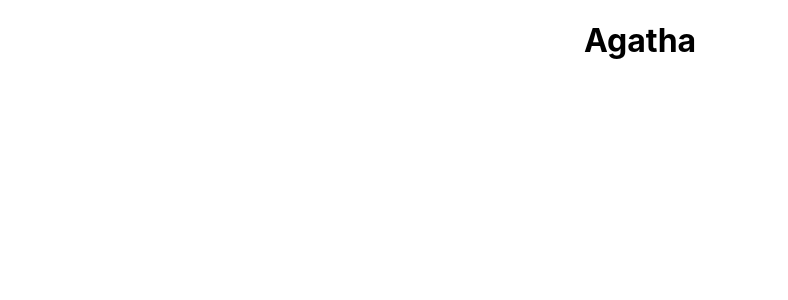
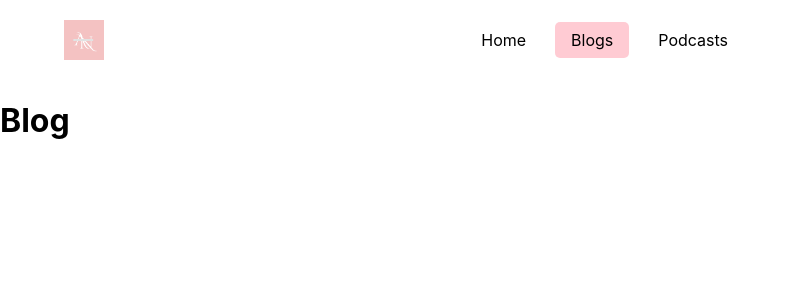
Before and after one commit to drusykhulwi/Agatha, a React (Create React App) app in the folder frontend/: page /Blog in a window 1280 px wide. Shown: the top 300 px of the page, without its empty margins (0-788 px from the left). Built offline with nearby package versions, Linux system fonts and the light colour scheme.

Commit message:
Navigation Component

```diff
--- a/frontend/package.json
+++ b/frontend/package.json
@@ -6,6 +6,8 @@
     "cra-template": "1.2.0",
     "react": "^18.3.1",
     "react-dom": "^18.3.1",
+    "react-icons": "^5.4.0",
+    "react-router-dom": "^7.1.1",
     "react-scripts": "5.0.1",
     "web-vitals": "^4.2.4"
   },
--- a/frontend/src/App.css
+++ b/frontend/src/App.css
@@ -1,38 +1,5 @@
-.App {
-  text-align: center;
+*{
+    margin: 0;
+    box-sizing: border-box;
+    text-decoration: none;
 }
-
-.App-logo {
-  height: 40vmin;
-  pointer-events: none;
-}
-
-@media (prefers-reduced-motion: no-preference) {
-  .App-logo {
-    animation: App-logo-spin infinite 20s linear;
-  }
-}
-
-.App-header {
-  background-color: #282c34;
-  min-height: 100vh;
-  display: flex;
-  flex-direction: column;
-  align-items: center;
-  justify-content: center;
-  font-size: calc(10px + 2vmin);
-  color: white;
-}
-
-.App-link {
-  color: #61dafb;
-}
-
-@keyframes App-logo-spin {
-  from {
-    transform: rotate(0deg);
-  }
-  to {
-    transform: rotate(360deg);
-  }
-}
--- a/frontend/src/App.js
+++ b/frontend/src/App.js
@@ -1,11 +1,20 @@
-import './App.css';
+// App.js
+import React from 'react';
+import { BrowserRouter as Router, Routes, Route } from 'react-router-dom';
+import Home from './pages/Home'; // Your Home component
+import Blog from './pages/Blog'; // Your Blog component
+import Podcast from './pages/Podcasts'; // Your Podcast component
 
 function App() {
-  return (
-    <div className="App">
-      <h1>Agatha</h1>
-    </div>
-  );
+    return (
+        <Router>
+            <Routes>
+                <Route path="/" element={<Home />} className="route-name"/>
+                <Route path="/Blog" element={<Blog />} className="route-name"/>
+                <Route path="/Podcast" element={<Podcast className="route-name"/>} />
+            </Routes>
+        </Router>
+    );
 }
 
 export default App;
--- /dev/null
+++ b/frontend/src/components/Navbar.css
@@ -0,0 +1,95 @@
+.Navbar{
+    width: 100vw;
+    height: 10vh;
+    display: flex;
+    justify-content: center;
+    align-items: center;
+}
+.Navbar .NavBar-contatiner{
+    width: 90%;
+    height: 80%;
+    display: flex;
+    justify-content: space-between;
+    align-items: center;
+}
+.Navbar .NavBar-contatiner .logo{
+    width: 40px;
+    height: 40px;
+    background-image: url(../logo.png);
+    background-position: center;
+    background-size: cover;
+    background-repeat: no-repeat;
+}
+.navigation{
+    width: 30%;
+    height: 100%;
+    display: flex;
+    justify-content: space-around;
+    align-items: center;
+    list-style: none;
+}
+/* .Navbar .NavBar-contatiner .navigation ul{
+    width: 100%;
+    height: 100%;
+    list-style: none;
+    display: flex;
+    justify-content: space-around;
+    align-items: center;
+} */
+.nav-btn {
+    background: transparent;
+    border: none;
+    outline: none;
+    color: #000000;
+    visibility: hidden;
+    opacity: 0;
+    border-radius: 10px;
+    cursor: pointer;
+    font-size: 1.8rem;
+}
+a{
+    text-decoration: none;
+    color: black;
+}
+.active {
+    background-color: rgba(255, 182, 193, 0.7);
+    border-radius: 5px;
+    padding: 0.5rem 1rem;
+}
+
+@media only screen and (max-width: 1024px) {
+    .nav-btn {
+        visibility: visible;
+        opacity: 1;
+    }
+    .navigation{
+        position: fixed;
+        top: 0;
+        left: 0;
+        height: 60vh;
+        width: 50vw;
+        display: flex;
+        flex-direction: column;
+        align-items: center;
+        justify-content: center;
+        gap: 2.5rem;
+        background-color: rgba(255, 182, 193, 0.7);
+        transition: 1s;
+        transform: translateY(-100vh);
+    }
+
+    .responsive_nav {
+        transform: none;
+    }
+
+    .nav-close-btn {
+        position: absolute;
+        top: 2rem;
+        right: 2rem;
+    }
+    .active {
+        background-color: #ffffff;
+        border-radius: 5px;
+        padding: 0.5rem 1rem;
+    }
+}
--- /dev/null
+++ b/frontend/src/components/Navbar.js
@@ -0,0 +1,33 @@
+import React from 'react'
+import './Navbar.css'
+import { useRef } from 'react';
+import { NavLink } from 'react-router-dom';
+import { FaBars, FaTimes } from "react-icons/fa";
+
+function Navbar() {
+    const navRef = useRef();
+    const showNavbar = () => {
+        navRef.current.classList.toggle("responsive_nav");
+    }
+
+  return (
+    <header className='Navbar'>
+        <div className='NavBar-contatiner'>
+            <div className='logo'></div>
+            <nav className='navigation' ref={navRef}>
+                <NavLink to="/" exact activeClassName="active">Home</NavLink>
+                <NavLink to ="/Blog" activeClassName="active">Blogs</NavLink>
+                <NavLink to="/Podcast" activeClassName="active">Podcasts</NavLink>
+                <button className='nav-btn nav-close-btn' onClick={showNavbar}>
+                    <FaTimes />
+                </button>
+            </nav>
+            <button className='nav-btn' onClick={showNavbar}>
+                <FaBars/>
+            </button>
+        </div>
+    </header>
+  )
+}
+
+export default Navbar
--- a/frontend/src/pages/Blog.js
+++ b/frontend/src/pages/Blog.js
@@ -0,0 +1,15 @@
+import React from 'react'
+import Navbar from '../components/Navbar'
+
+function Blog() {
+  return (
+    <div className='Blog'>
+        <div className='blog-container'>
+            <Navbar/>
+            <h1>Blog</h1>
+        </div>
+    </div>
+  )
+}
+
+export default Blog
--- a/frontend/src/pages/Home.js
+++ b/frontend/src/pages/Home.js
@@ -0,0 +1,15 @@
+import React from 'react'
+import Navbar from '../components/Navbar'
+
+function Home() {
+  return (
+    <div className='Home'>
+        <div className='home-container'>
+            <Navbar/>
+            <p>Home</p>
+        </div>
+    </div>
+  )
+}
+
+export default Home
--- a/frontend/src/pages/Podcasts.js
+++ b/frontend/src/pages/Podcasts.js
@@ -0,0 +1,15 @@
+import React from 'react'
+import Navbar from '../components/Navbar'
+
+function Podcasts() {
+  return (
+    <div className='Podcasts'>
+        <div className='podcast-container'>
+            <Navbar/>
+            <h1>Podcast</h1>
+        </div>
+    </div>
+  )
+}
+
+export default Podcasts
```
Also changed, not shown: 1 other file (tests, documents, lock files or other folders).
